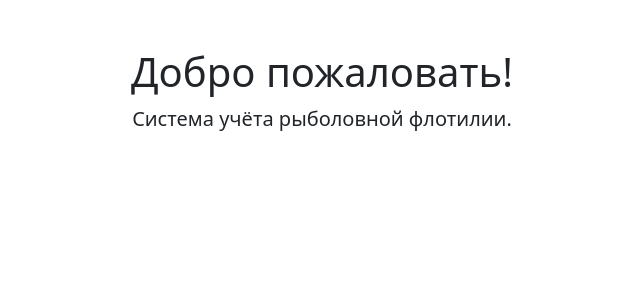
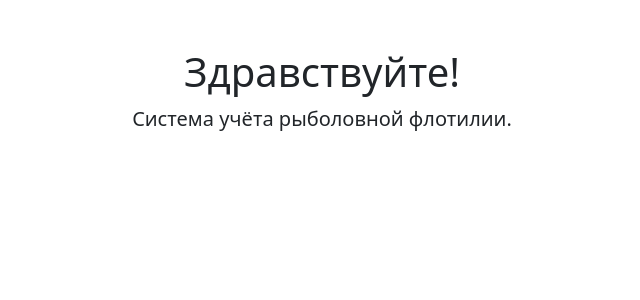
Before and after one commit to nastoiika/flotilla, a Flask app: page / in a window 1280 px wide. Shown: the part 56-356 px from the top of the page, without its empty margins (318-958 px from the left). Run offline with Flask 3, Linux system fonts and the light colour scheme.

Commit message:
Change home page and functionality of swims

```diff
--- a/app/templates/index.html
+++ b/app/templates/index.html
@@ -2,7 +2,7 @@
 
 {% block content %}
 <div class="text-center mt-5">
-    <h1>Добро пожаловать!</h1>
+    <h1>Здравствуйте!</h1>
     <p class="lead">Система учёта рыболовной флотилии.</p>
 </div>
 {% endblock %}
```
